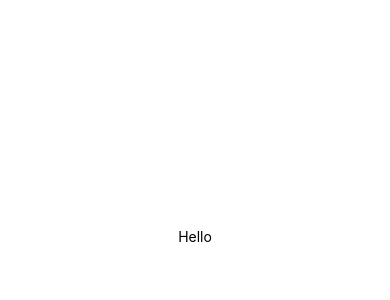
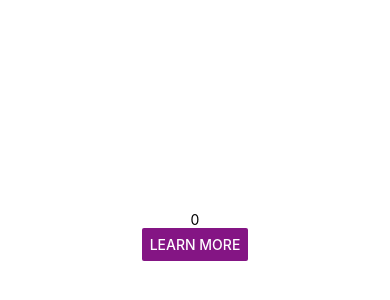
Before and after one commit to Crisler1/react-native-learn, a React Native app: screen / in a window 390 px wide. Shown: the part 186-486 px from the top of the page. Built offline with nearby package versions, Linux system fonts and the light colour scheme.

Commit message:
update App.tsx

```diff
--- a/App.tsx
+++ b/App.tsx
@@ -1,10 +1,16 @@
 import React from 'react'
-import {  Text, View } from 'react-native'
+import {Button,  Text, View } from 'react-native'
 import styles from './styles/styleSheet'
 const App = () => {
+  const [state, setState] = React.useState(0)
   return (
     <View style={styles.container}>
-      <Text>Hello</Text>
+      <Text>{state }</Text>
+      <Button
+  onPress={() => setState(state + 1) }
+  title="Learn More"
+  color="#841584"
+  />
     </View>
   )
 }
```
